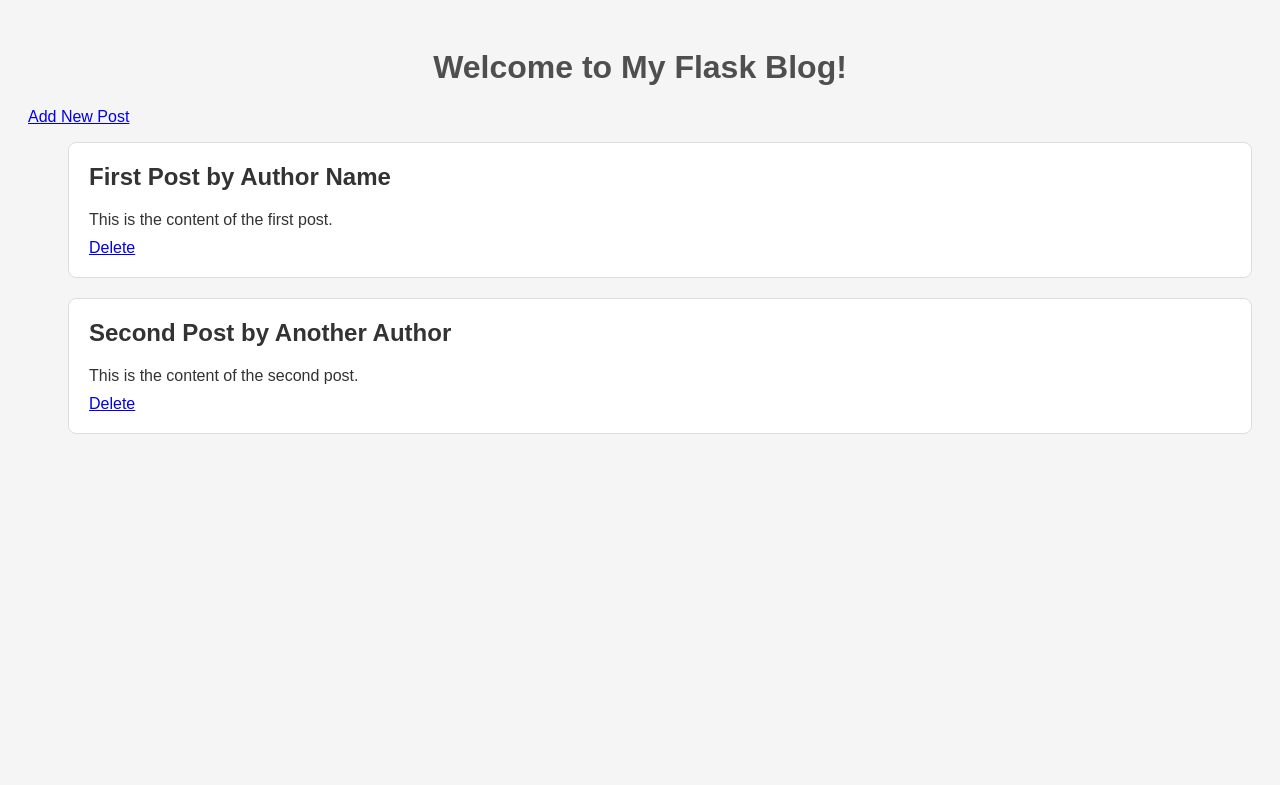
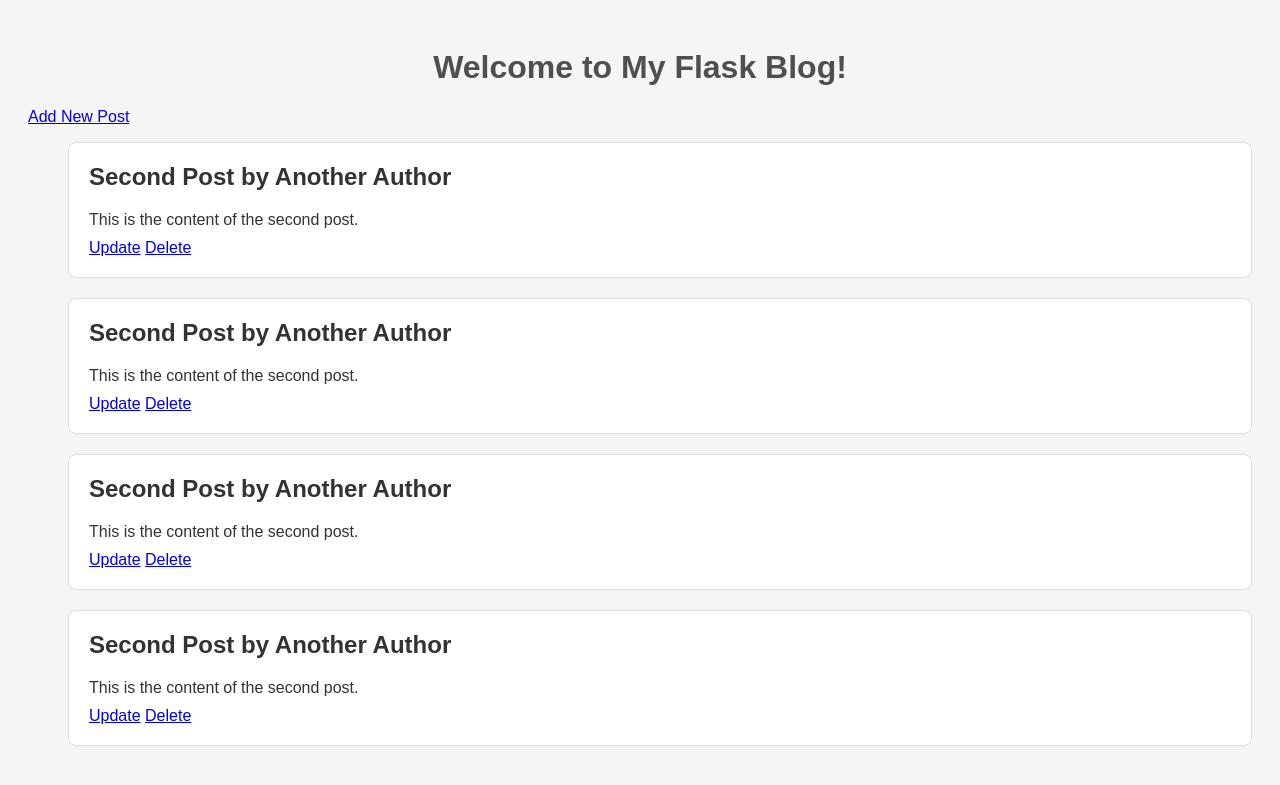
Before and after one commit to laistdomiciano/masterblog, a Flask app: page / in a window 1280 px wide. Shown: the top 785 px of the page. Run offline with Flask 3, Linux system fonts and the light colour scheme.

Commit message:
Adding the Update Route

```diff
--- a/app.py
+++ b/app.py
@@ -71,5 +71,35 @@ def delete(post_id):
     # Redirect back to the home page
     return redirect(url_for('index'))
 
+
+@app.route('/update/<int:post_id>', methods=['GET', 'POST'])
+def update(post_id):
+    # Fetch the blog posts from the JSON file
+    blog_posts = load_posts()
+    if blog_posts is None:
+        # Post not found
+        return "Post not found", 404
+
+    if request.method == 'POST':
+        # Update the post in the JSON file
+        blog_posts['author'] = request.form.get('author')
+        blog_posts['title'] = request.form.get('title')
+        blog_posts['content'] = request.form.get('content')
+
+        # Save updated post back to JSON file
+        blog_posts = load_posts()
+        for idx, p in enumerate(blog_posts):
+            if p['id'] == post_id:
+                blog_posts[idx] = blog_posts
+                break
+        save_blog_posts(blog_posts)
+
+        # Redirect back to index page
+        return redirect(url_for('index'))
+
+    # Else, it's a GET request
+    # Display the update.html page
+    return render_template('update.html', post=blog_posts)
+
 if __name__ == '__main__':
     app.run()
--- a/blog_posts.json
+++ b/blog_posts.json
@@ -1,14 +1,4 @@
-[
-    {
-        "id": 1,
-        "author": "Author Name",
-        "title": "First Post",
-        "content": "This is the content of the first post."
-    },
-    {
-        "id": 2,
-        "author": "Another Author",
-        "title": "Second Post",
-        "content": "This is the content of the second post."
-    }
-]
+[{"id": 1, "author": "Another Author", "title": "Second Post", "content": "This is the content of the second post."},
+{"id": 2, "author": "Another Author", "title": "Second Post", "content": "This is the content of the second post."},
+{"id": 3, "author": "Another Author", "title": "Second Post", "content": "This is the content of the second post."},
+{"id": 4, "author": "Another Author", "title": "Second Post", "content": "This is the content of the second post."}]
--- a/templates/index.html
+++ b/templates/index.html
@@ -12,6 +12,7 @@
         <div class="post">
             <h2>{{ post.title }} by {{ post.author }}</h2>
             <p>{{ post.content }}</p>
+            <a href="{{ url_for('update', post_id=post.id) }}">Update</a>
             <a href="{{ url_for('delete', post_id=post.id) }}">Delete</a>
         </div>
         {% endfor %}
```
Also changed, not shown: templates/update.html (added, +22 -0 lines).
